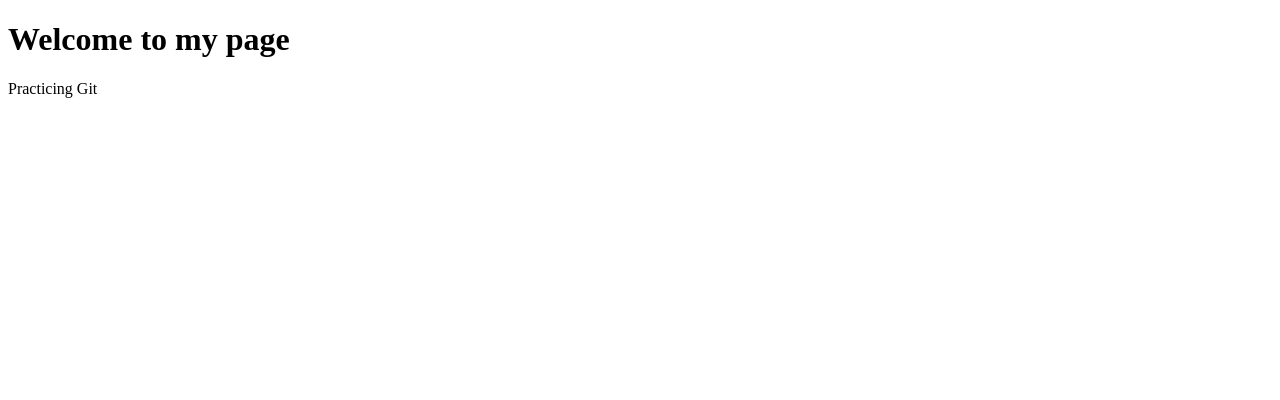
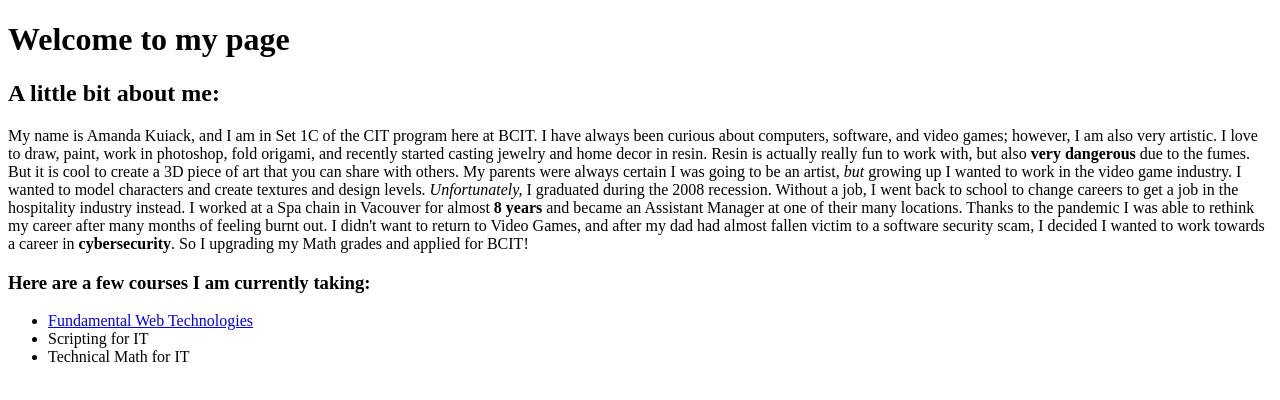
Before and after one commit to AmandaKuiack/week5, a plain HTML site: page index.html in a window 1280 px wide. Drawn offline with Linux system fonts and the light colour scheme.

Commit message:
This is the commit where I will take a screenshot

```diff
--- a/index.html
+++ b/index.html
@@ -7,7 +7,21 @@
 </head>
 <body>
   <h1>Welcome to my page</h1>
-    <p>Practicing Git</p>
+  <h2>A little bit about me:</h2>
+    <p>My name is Amanda Kuiack, and I am in Set 1C of the CIT program here at BCIT.
+        I have always been curious about computers, software, and video games; however, I am also very artistic.
+        I love to draw, paint, work in photoshop, fold origami, and recently started casting jewelry and home decor in resin.
+        Resin is actually really fun to work with, but also <strong>very dangerous</strong> due to the fumes. But it is cool to create a 3D piece of art that you can share with others.
+        My parents were always certain I was going to be an artist, <em>but</em> growing up I wanted to work in the video game industry. I wanted to model characters and create
+        textures and design levels. <em>Unfortunately,</em> I graduated during the 2008 recession. Without a job, I went back to school to change careers to get a job in the hospitality industry instead. I worked at a Spa
+        chain in Vacouver for almost <b>8 years</b> and became an Assistant Manager at one of their many locations. Thanks to the pandemic I was able to rethink my career after many months of feeling burnt out. I didn't want to return to Video Games, and after my dad had almost fallen victim to a software security scam,
+        I decided I wanted to work towards a career in <b>cybersecurity</b>. So I upgrading my Math grades and applied for BCIT!</p>
+    <h3>Here are a few courses I am currently taking:</h3>
+    <ul>
+        <li><a href='https://www.bcit.ca/outlines/20211085986/' title='ACIT1620 Course outline'>Fundamental Web Technologies</a></li>
+        <li>Scripting for IT</li>
+        <li>Technical Math for IT</li>
+    </ul>
 </body>
 
 </html>
```
